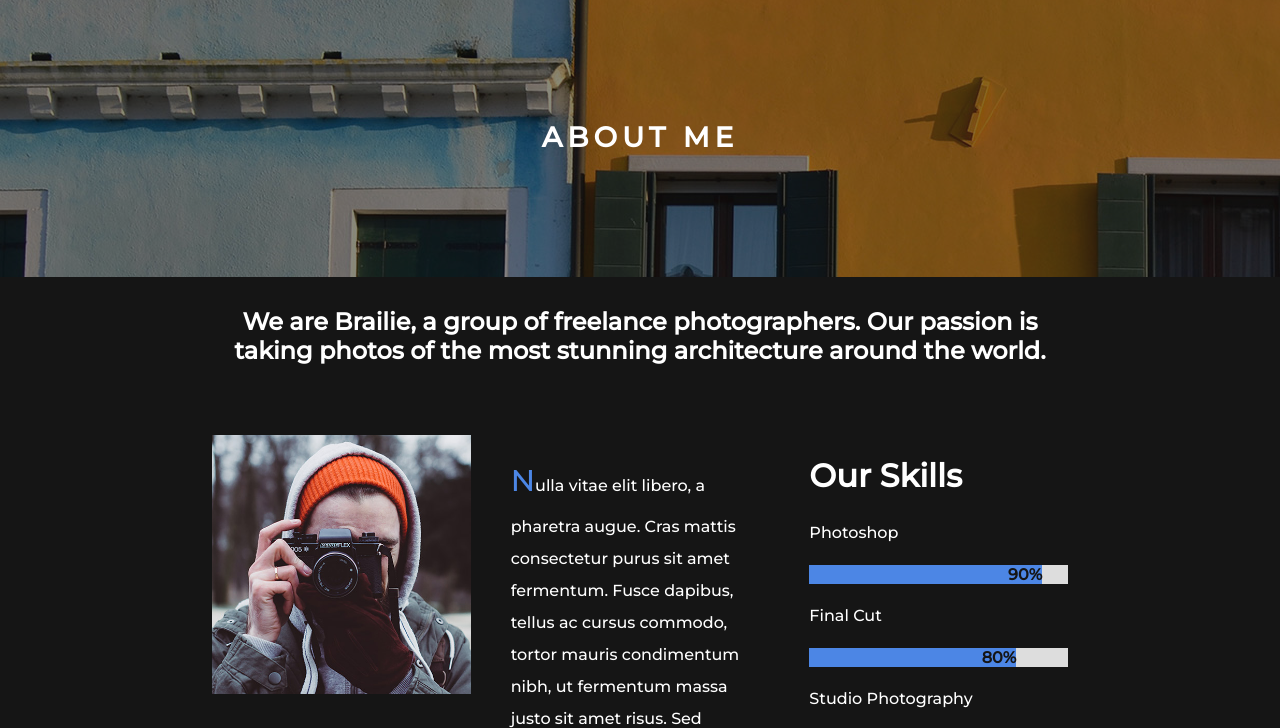
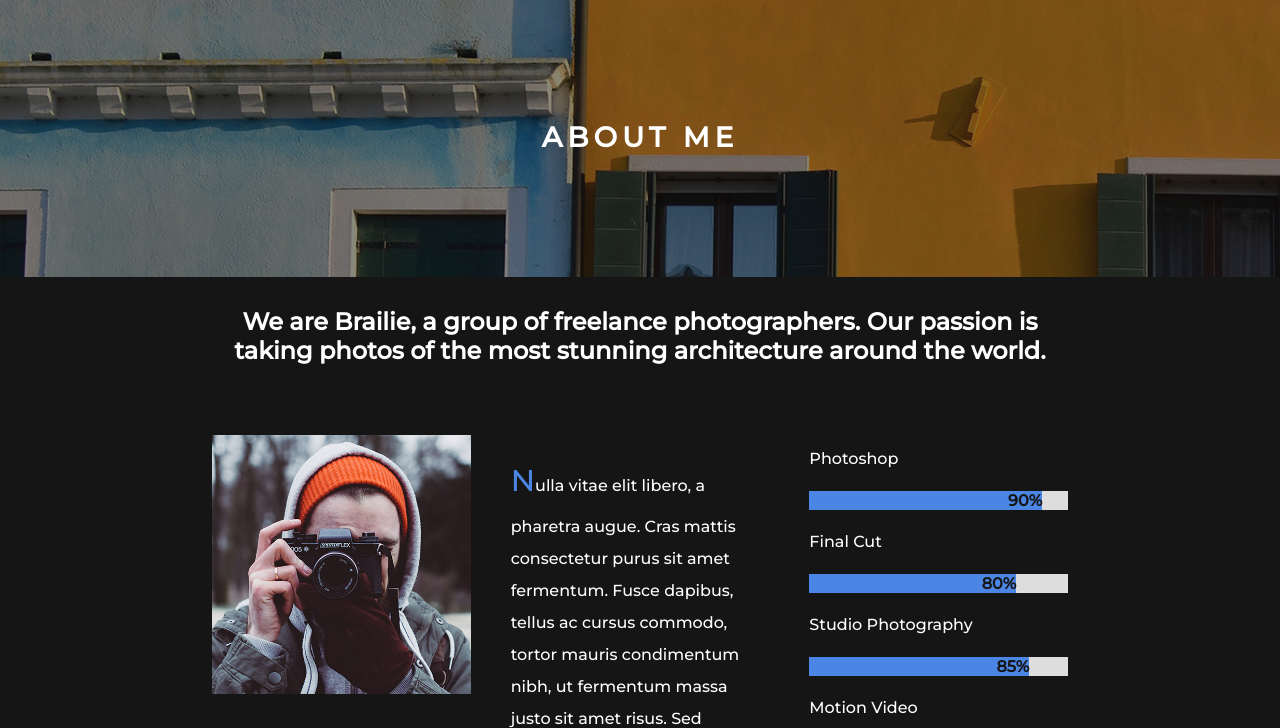
Before and after one commit to bogdanv4/brailie, a plain HTML site: page about.html in a window 1280 px wide. Shown: the part 59-787 px from the top of the page. Drawn offline with nearby package versions, Linux system fonts and the light colour scheme.

Commit message:
Small design change on about page.

```diff
--- a/about.html
+++ b/about.html
@@ -63,7 +63,6 @@
             </p>
           </div>
           <div class="row-inner about-inner">
-            <h1>Our Skills</h1>
             <p>Photoshop</p>
             <div class="skill">
               <div class="skill-done skill1"><strong>90%</strong></div>
--- a/css/style.css
+++ b/css/style.css
@@ -135,6 +135,14 @@ body {
 
 .about-inner img {
   max-width: 100%;
+}
+
+.about-inner h1 {
+  margin-top: 0;
+}
+
+.about-inner:last-of-type p:first-of-type {
+  margin-top: 8px;
 }
 
 .skill {
```
